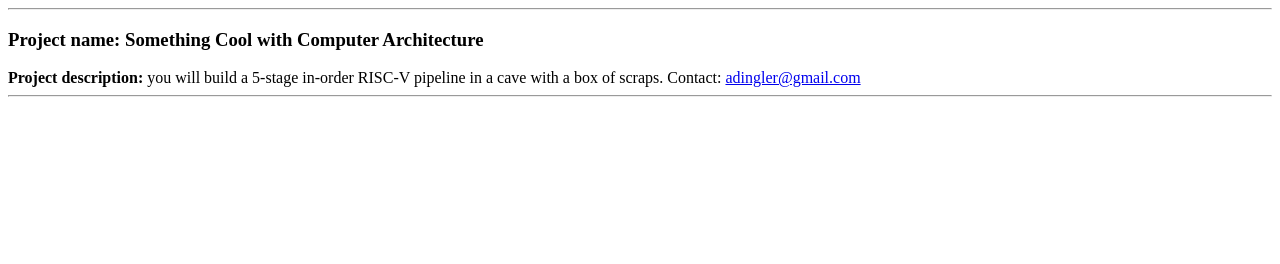
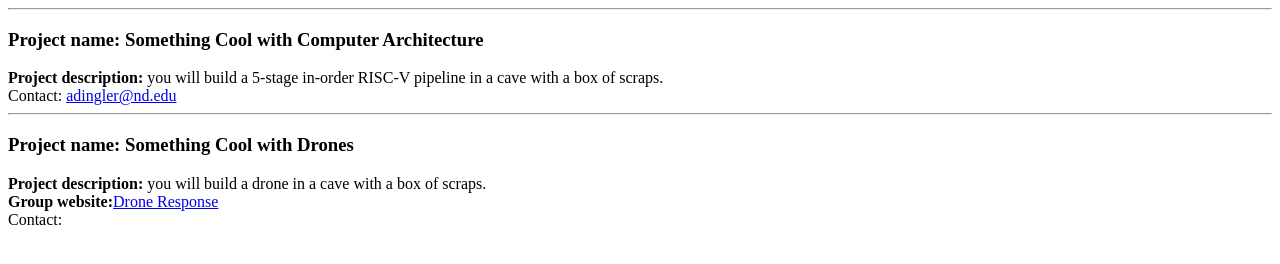
Before and after one commit to adingler/test_mscse_projects, a plain HTML site: page index.html in a window 1280 px wide. Drawn offline with Linux system fonts and the light colour scheme.

Commit message:
Update index.html

```diff
--- a/index.html
+++ b/index.html
@@ -1,6 +1,13 @@
 <hr>
 <h3>Project name: Something Cool with Computer Architecture</h3>
 <b>Project description:</b> you will build a 5-stage in-order RISC-V pipeline in a cave with a box of scraps.
-
-Contact: <a href="mailt:adingler@gmail.com">adingler@gmail.com</a>
+<br>
+Contact: <a href="mailt:adingler@nd.edu">adingler@nd.edu</a>
 <hr>
+<h3>Project name: Something Cool with Drones</h3>
+<b>Project description:</b> you will build a drone in a cave with a box of scraps.
+<br>
+<b>Group website:</b><a href="http://droneresponse.net/">Drone Response</a>
+<br>
+Contact: <a href="mailt:notreallyjanesemail@gmail.com>(Jane's email)</a>
+<hr>
```
